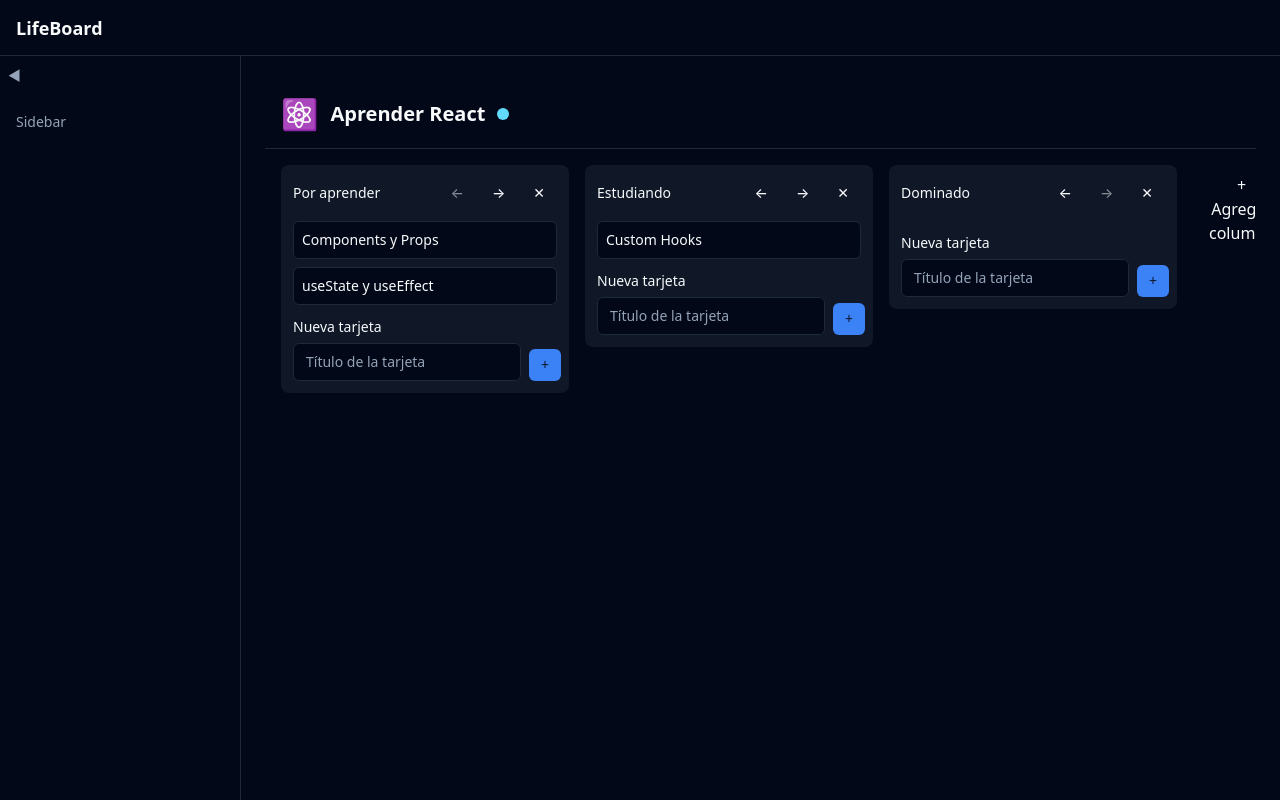
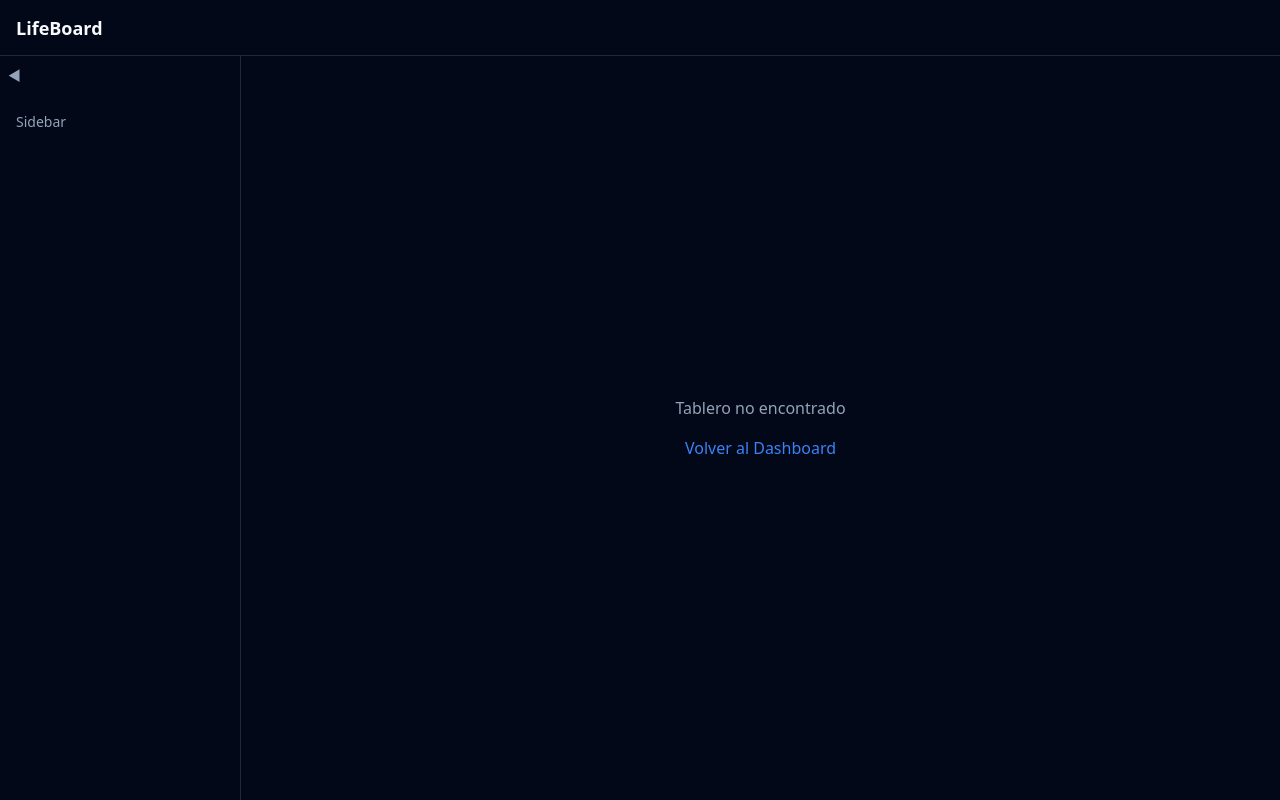
Before and after one commit to Diego-aguirr/lifeboard, a React (Vite) app: page /board/1 in a window 1280 px wide. Built offline with nearby package versions, Linux system fonts and the light colour scheme.

Commit message:
feat(board): load board from storage, remove demo data

```diff
--- a/src/features/board/BoardPage.tsx
+++ b/src/features/board/BoardPage.tsx
@@ -1,90 +1,40 @@
-import { useParams } from 'react-router'
+import { useParams, Link } from 'react-router'
+import { storage } from '@/shared/storage/StorageService'
+import { boardsSchema } from '@/shared/validations/board.schema'
 import { useBoard } from './hooks/useBoard'
 import { BoardHeader } from './components/BoardHeader'
 import { ColumnList } from './components/ColumnList'
+import type { Board } from './types'
 
-// Tablero de ejemplo para ver la UI funcionando
-const DEMO_BOARD = {
-  id: 'demo-1',
-  title: 'Aprender React',
-  icon: '⚛️',
-  color: '#61dafb',
-  createdAt: new Date().toISOString(),
-  updatedAt: new Date().toISOString(),
-  columns: [
-    {
-      id: 'col-1',
-      title: 'Por aprender',
-      order: 0,
-      cards: [
-        {
-          id: 'card-1',
-          title: 'Components y Props',
-          description: '',
-          priority: 'high' as const,
-          tags: [],
-          checklist: [],
-          progress: 0,
-          timeSpent: 0,
-          startDate: null,
-          targetDate: null,
-          difficulty: 'easy' as const,
-          order: 0,
-          createdAt: new Date().toISOString(),
-          updatedAt: new Date().toISOString(),
-        },
-        {
-          id: 'card-2',
-          title: 'useState y useEffect',
-          description: '',
-          priority: 'high' as const,
-          tags: [],
-          checklist: [],
-          progress: 0,
-          timeSpent: 0,
-          startDate: null,
-          targetDate: null,
-          difficulty: 'medium' as const,
-          order: 1,
-          createdAt: new Date().toISOString(),
-          updatedAt: new Date().toISOString(),
-        },
-      ],
-    },
-    {
-      id: 'col-2',
-      title: 'Estudiando',
-      order: 1,
-      cards: [
-        {
-          id: 'card-3',
-          title: 'Custom Hooks',
-          description: '',
-          priority: 'medium' as const,
-          tags: [],
-          checklist: [],
-          progress: 30,
-          timeSpent: 45,
-          startDate: new Date().toISOString(),
-          targetDate: null,
-          difficulty: 'medium' as const,
-          order: 0,
-          createdAt: new Date().toISOString(),
-          updatedAt: new Date().toISOString(),
-        },
-      ],
-    },
-    {
-      id: 'col-3',
-      title: 'Dominado',
-      order: 2,
-      cards: [],
-    },
-  ],
+function loadBoardFromStorage(boardId: string): Board | null {
+  const raw = storage.get<unknown>('boards')
+  if (raw === null) return null
+
+  const result = boardsSchema.safeParse(raw)
+  if (!result.success) return null
+
+  const boards = result.data as Board[]
+  return boards.find(b => b.id === boardId) ?? null
 }
 
 export default function BoardPage() {
-  const { boardId: _boardId } = useParams<{ boardId: string }>()
+  const { boardId } = useParams<{ boardId: string }>()
+  const boardFromStorage = boardId ? loadBoardFromStorage(boardId) : null
+
+  if (!boardFromStorage) {
+    return (
+      <div className="flex flex-col items-center justify-center h-full gap-4">
+        <p className="text-muted-foreground">Tablero no encontrado</p>
+        <Link
+          to="/"
+          className="text-primary hover:underline"
+        >
+          Volver al Dashboard
+        </Link>
+      </div>
+    )
+  }
+
   const {
     board,
     columns,
@@ -95,7 +45,7 @@ export default function BoardPage() {
     addCard,
     renameCard,
     deleteCard,
-  } = useBoard(DEMO_BOARD)
+  } = useBoard(boardFromStorage)
 
   return (
     <div className="flex flex-col h-full">
```
Also changed, not shown: 1 other file (tests, documents, lock files or other folders).
